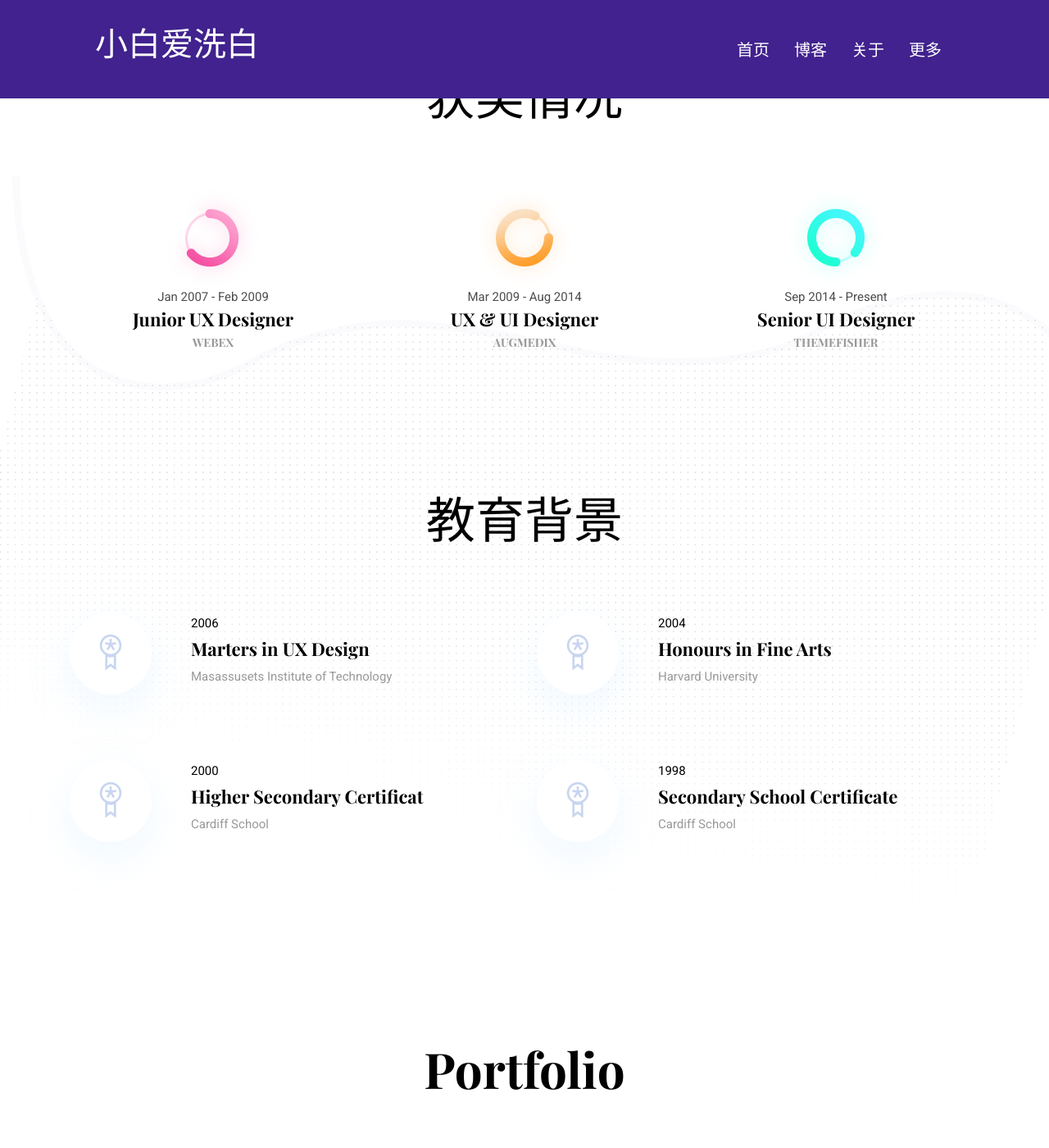
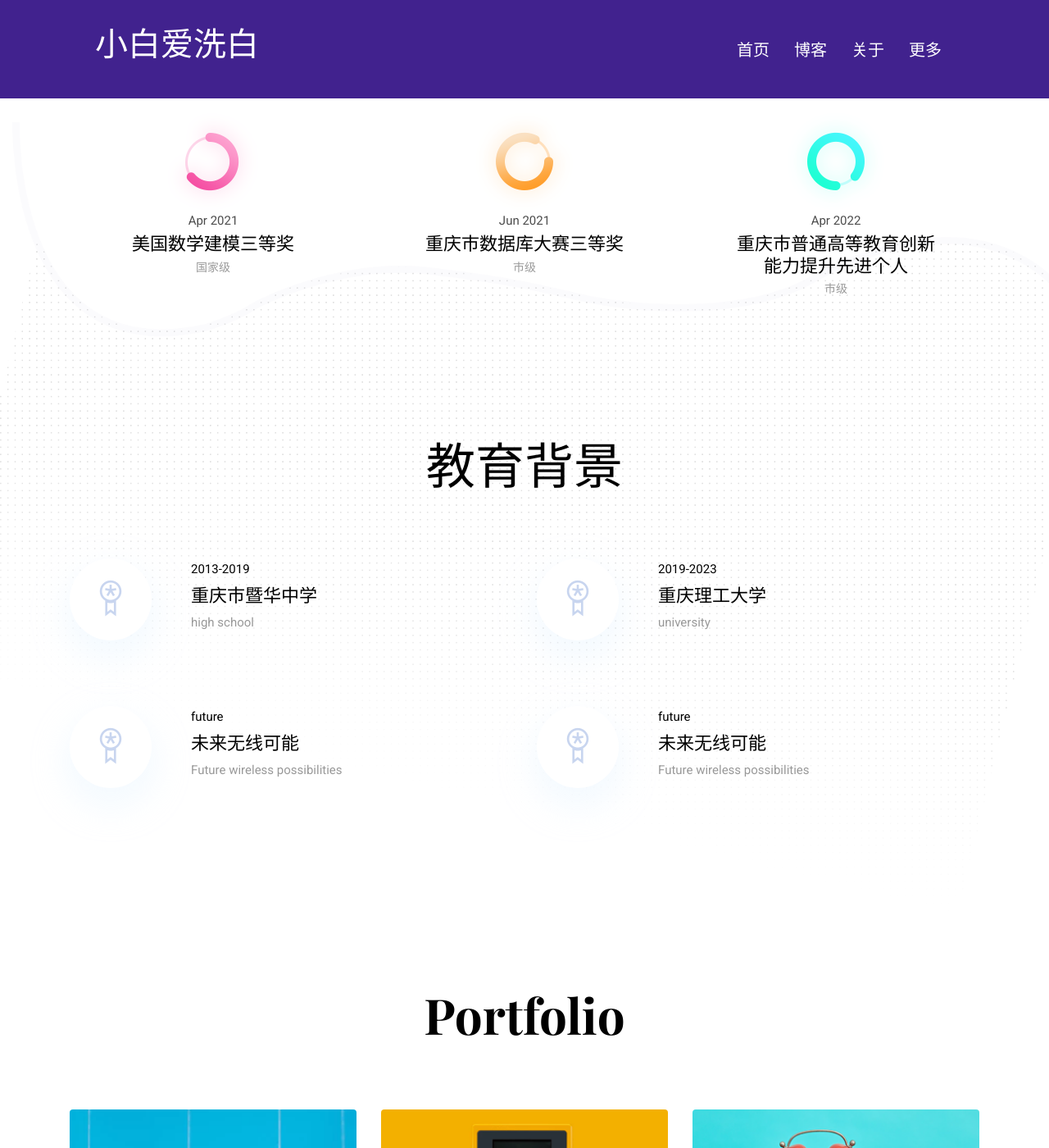
Before and after one commit to xiaobaiaixibai/xiaobaiaixibai.github.io, a Jekyll site: the page built from index.html, in a window 1280 px wide and 1400 px high, scrolled down 1853 px. Shown: the whole window at 82% size. Built offline with Jekyll 4.4.1, drawn with Linux system fonts in a browser that asks for light colours; some of the changed text lies outside the part shown.

Commit message:
maybegood

```diff
--- a/_data/settings.yml
+++ b/_data/settings.yml
@@ -53,10 +53,10 @@
 
 # About Section
 blurb:
-  Lorem ipsum dolor sit amet, consectetur adipisicing elit, sed do eiusmod tempor incididunt ut labore et dolore magna aliqua. Ut enim ad minim veniam, quis nostrud exercitation ullamco laboris nisi ut aliquip ex ea commodo consequat. Duis aute irure dolor in reprehenderit in voluptate velit esse cillum dolore eu fugiat nulla pariatur.
+    我是一名计科专业的在校大学生，一个菜鸡coder，在学习之余搭建此网站。
 
 blurb-btn-link: '/about'
-blurb-btn-name: know more
+blurb-btn-name: 了解更多
 
 
 # About Page
@@ -96,10 +96,10 @@
 
 skills-title: 知识储备
 skills:
-- {name: Web Design, color: '#fdb157', value: '90%'}
-- {name: Logo Design, color: '#9473e6', value: '60%'}
-- {name: After Effects, color: '#bdecf6', value: '80%'}
-- {name: Web App, color: '#ffbcaa', value: '70%'}
+- {name: Python, color: '#fdb157', value: '90%'}
+- {name: C, color: '#bdecf6', value: '80%'}
+- {name: machine learning, color: '#ffbcaa', value: '60%'}
+- {name: Web, color: '#9473e6', value: '40%'}
 
 
 #-------------------------------
@@ -107,9 +107,9 @@
 
 experience-title: 获奖情况
 experience:
-- {name: Junior UX Designer, icon: 'icon-1.png', date: 'Jan 2007 - Feb 2009', organization: 'WEBEX'}
-- {name: UX & UI Designer, icon: 'icon-2.png', date: 'Mar 2009 - Aug 2014', organization: 'AUGMEDIX'}
-- {name: Senior UI Designer, icon: 'icon-3.png', date: 'Sep 2014 - Present', organization: 'THEMEFISHER'}
+- {name: 美国数学建模三等奖, icon: 'icon-1.png', date: 'Apr 2021', organization: '国家级'}
+- {name: 重庆市数据库大赛三等奖, icon: 'icon-2.png', date: 'Jun 2021', organization: '市级'}
+- {name: 重庆市普通高等教育创新能力提升先进个人, icon: 'icon-3.png', date: 'Apr 2022', organization: '市级'}
 
 
 #-------------------------------
@@ -117,10 +117,10 @@
 
 education-title: 教育背景
 education:
-- {name: Marters in UX Design, date: '2006', organization: 'Masassusets Institute of Technology'}
-- {name: Honours in Fine Arts, date: '2004', organization: 'Harvard University'}
-- {name: Higher Secondary Certificat, date: '2000', organization: 'Cardiff School'}
-- {name: Secondary School Certificate, date: '1998', organization: 'Cardiff School'}
+- {name: 重庆市暨华中学, date: '2013-2019', organization: 'high school'}
+- {name: 重庆理工大学, date: '2019-2023', organization: 'university'}
+- {name: 未来无线可能, date: 'future', organization: 'Future wireless possibilities'}
+- {name: 未来无线可能, date: 'future', organization: 'Future wireless possibilities'}
 
 
 #-------------------------------
```
Also changed, not shown: assets/images/about/author.jpg.
